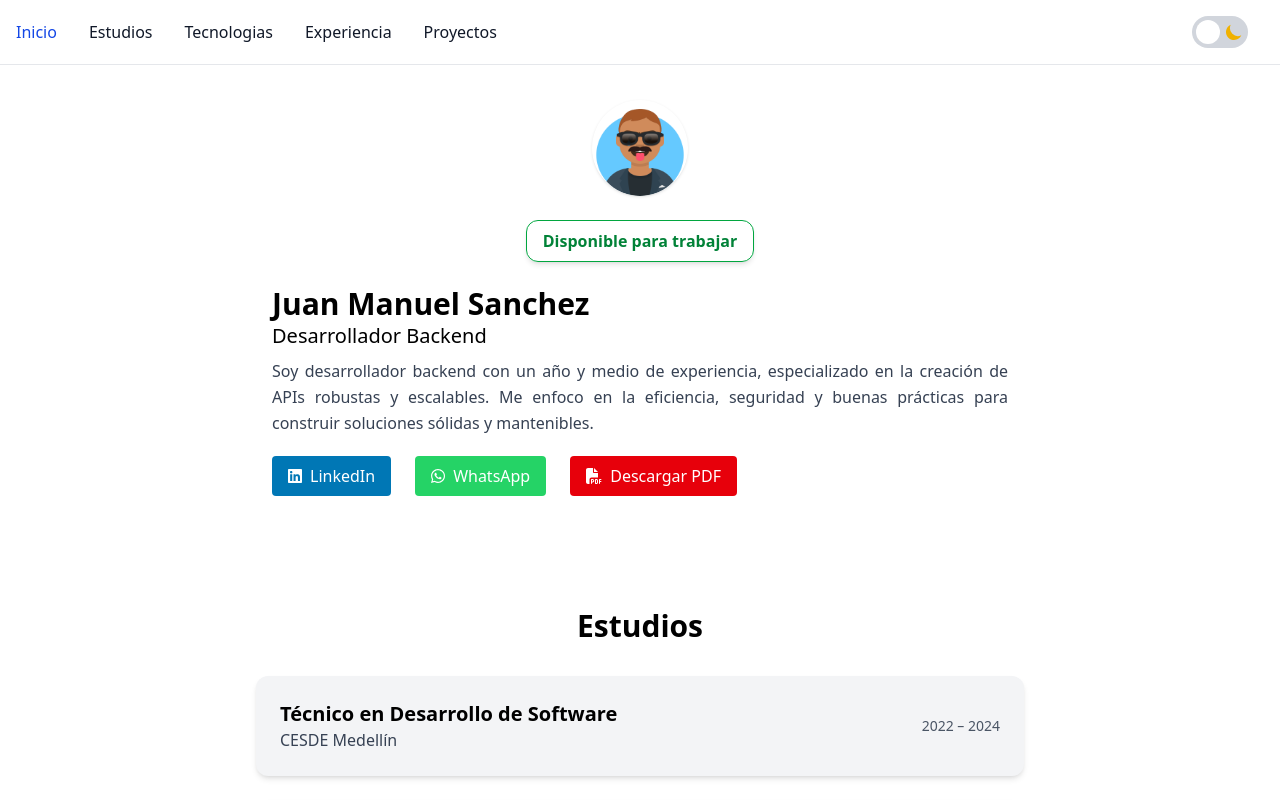
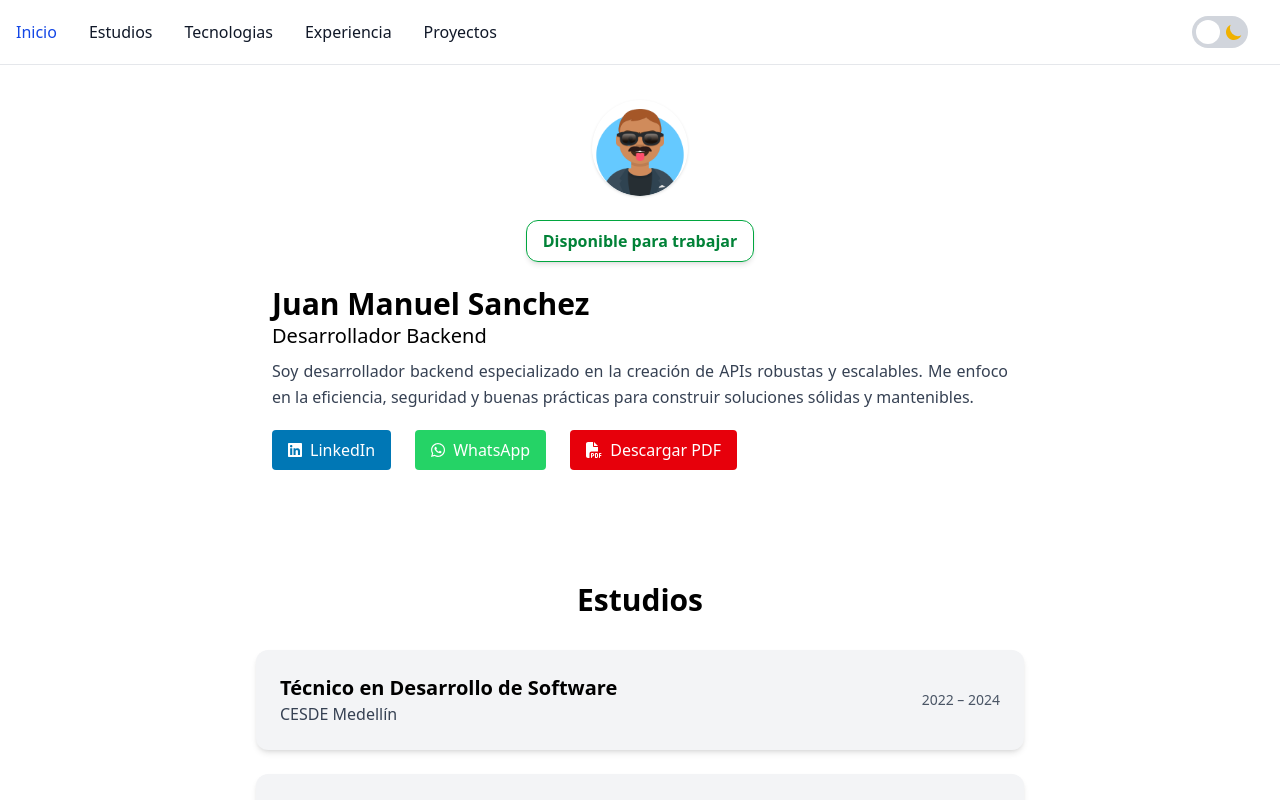
Before and after one commit to juan1214s/Portafolio2, an Angular app: page / in a window 1280 px wide. Shown: the top 800 px of the page. Built offline with nearby package versions, Linux system fonts and the light colour scheme.

Commit message:
Cambie el cv y ademas elimine una parte de la descripcion

```diff
--- a/src/app/component/profile/profile.component.html
+++ b/src/app/component/profile/profile.component.html
@@ -26,7 +26,7 @@
       </h1>
       <h2 class="dark:text-white md:text-xl">Desarrollador Backend</h2>
       <p class="mt-2 text-gray-700 dark:text-white text-sm md:text-base leading-relaxed">
-        Soy desarrollador backend con un año y medio de experiencia, especializado en la creación de APIs robustas y
+        Soy desarrollador backend especializado en la creación de APIs robustas y
         escalables. Me enfoco en la eficiencia, seguridad y buenas prácticas para construir soluciones sólidas y
         mantenibles.
       </p>
@@ -45,7 +45,7 @@
         </a>
 
         <!-- Descargar PDF -->
-        <a href="CvJuanManuelSanchezAlzate.pdf" download
+        <a href="CVJuanManuelSanchez.pdf" download
           class="flex items-center justify-center gap-2 px-4 py-2 bg-red-600 text-white rounded hover:bg-red-700 transition w-full sm:w-auto">
           <fa-icon [icon]="faFilePdf"></fa-icon>
           Descargar PDF
```
Also changed, not shown: 2 other files (tests, documents, lock files or other folders).
